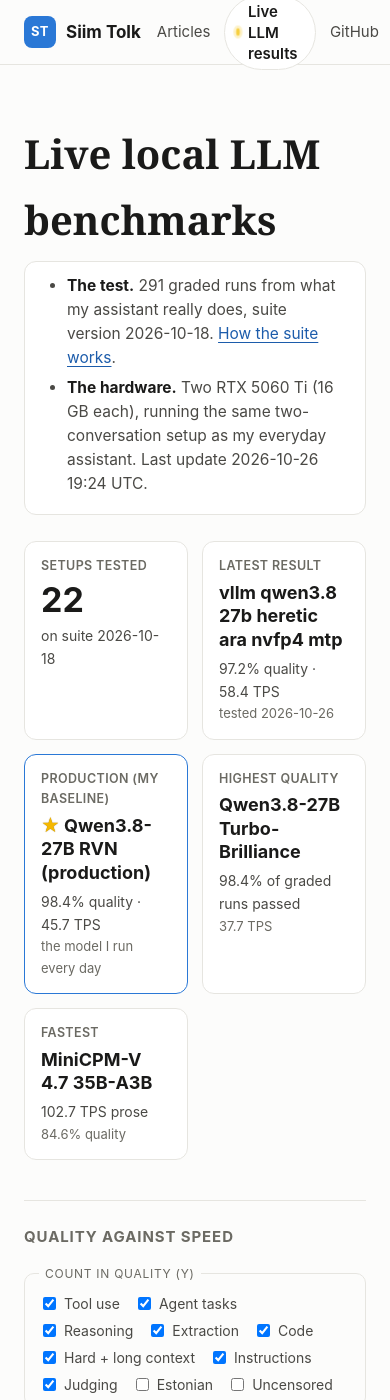
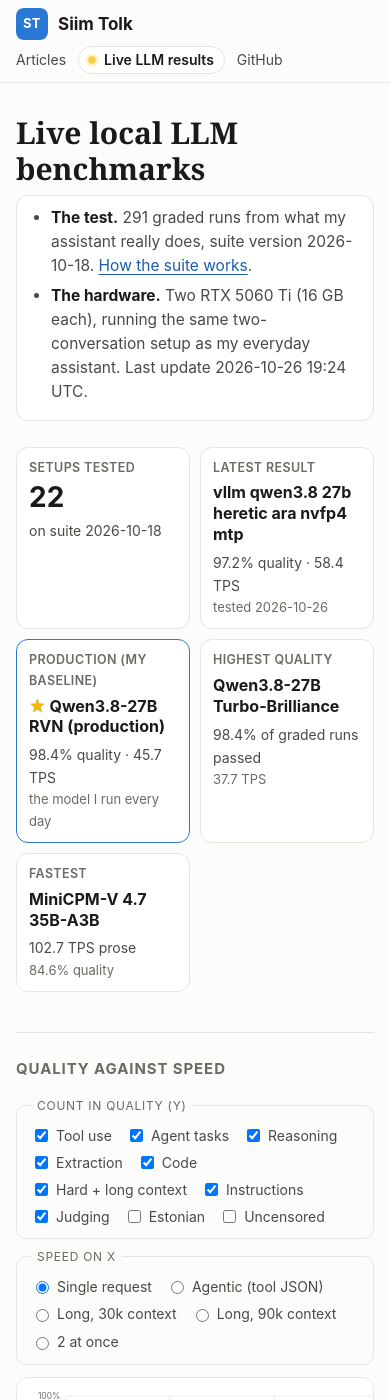
Before and after one commit to siimtolk/siimtolk.github.io, a Jekyll site: the page built from results/index.html, in a window 390 px wide and 1400 px high. Built offline with Jekyll 4.4.1, drawn with Linux system fonts in a browser that asks for light colours; some of the changed text lies outside the part shown.

Commit message:
Mobile layout: card view for results table, sort dropdown, responsive header and article tables
Co-Authored-By: Claude Sonnet 5.5 <noreply@anthropic.com>

```diff
--- a/assets/css/style.scss
+++ b/assets/css/style.scss
@@ -174,3 +174,42 @@ nav a.nav-live:hover { color: var(--ink); border-color: #f5c518; box-shadow: 0 2
 .r-controls legend { font-size: 12px; letter-spacing: .06em; text-transform: uppercase; color: var(--muted); padding: 0 6px; }
 .r-controls label { display: inline-flex; align-items: center; gap: 5px; margin: 2px 14px 2px 0; cursor: pointer; }
 .r-scroll { user-select: none; } .r-scroll a { user-select: text; }
+
+/* phones */
+.r-chart { overflow-x: auto; }
+.r-sortsel { display: none; }
+@media (max-width: 700px) {
+  .wrap { padding: 0 16px; }
+  .list-page { padding: 32px 16px 16px; }
+  .list-page h1 { font-size: 30px; line-height: 1.2; }
+  .post-body table { font-size: 13.5px; } .post-body th, .post-body td { padding: 7px 8px; } .post-body th { white-space: normal; } .post-body td:first-child, .post-body th:first-child { width: 6.5em; min-width: 6.5em; position: sticky; left: 0; background: var(--bg); box-shadow: 1px 0 0 var(--line); } .post-body td, .post-body th { min-width: 6.5em; }
+  .site-header { position: static; }
+  .header-inner { height: auto; min-height: 56px; flex-wrap: wrap; padding-top: 8px; padding-bottom: 8px; row-gap: 6px; }
+  nav { gap: 12px; flex-wrap: wrap; }
+  nav a { font-size: 14px; }
+  nav a.nav-live { padding: 3px 10px 3px 9px; }
+  .r-info { padding: 4px 14px 6px; }
+  .r-tiles { grid-template-columns: 1fr 1fr; gap: 10px; }
+  .r-tile { padding: 10px 12px; }
+  .r-count .r-v { font-size: 28px; }
+  .r-v { font-size: 16px; overflow-wrap: anywhere; }
+  .r-controls { gap: 8px; } .r-controls fieldset { width: 100%; }
+  .r-chart svg { min-width: 680px; }
+  .r-tip { white-space: normal; width: 230px; }
+  .r-sortsel { display: block; margin: 0 0 10px; font-size: 14px; color: var(--ink-2); }
+  .r-sortsel select { font: inherit; margin-left: 6px; padding: 5px 8px; max-width: 65%; }
+  /* table becomes one card per setup */
+  .r-scroll { overflow: visible; border: 0; background: none; user-select: auto; cursor: auto !important; }
+  .results table, .results tbody, .results tr, .results td, .results th { display: block; }
+  .results table { min-width: 0; }
+  .results thead { display: none; }
+  .results tbody tr { background: var(--surface); border: 1px solid var(--line); border-radius: 12px; margin: 0 0 12px; padding: 10px 14px; display: grid; grid-template-columns: 1fr 1fr; column-gap: 14px; }
+  .results tbody tr.prod { border-color: var(--accent); }
+  .results .r-scroll table th:first-child { position: static; grid-column: 1 / -1; box-shadow: none; background: none; padding: 0 0 8px; border-bottom: 1px solid var(--line); margin-bottom: 4px; }
+  .results .r-name, .results small.r-detail { width: auto; font-size: 15px; }
+  .results small.r-detail { font-size: 12px; }
+  .results tbody td { display: flex; justify-content: space-between; gap: 8px; text-align: right; padding: 5px 0; white-space: normal; font-size: 13.5px; border-bottom: 1px dashed var(--line); }
+  .results tbody td::before { content: attr(data-label); color: var(--muted); text-align: left; font-size: 12.5px; }
+  .results tbody tr.sel, .results tbody tr.sel th:first-child { background: var(--tag-bg); }
+}
+@media (max-width: 380px) { .results tbody tr { grid-template-columns: 1fr; } }
--- a/results/index.html
+++ b/results/index.html
@@ -24,6 +24,7 @@ description: Updated automatically after each benchmark run.
   <p class="meta" id="chartnote"></p>
 
   <h2 class="r-h">All results</h2>
+  <label class="r-sortsel">Sort by <select id="sortsel"></select></label>
   <div class="r-scroll"><table id="all"></table></div>
   <p class="meta">All speed numbers are TPS (tokens per second); higher is better. Under each setup name: quantization · uncensoring method · author of the weights, then how it was served (stock = not uncensored; undisclosed = the author does not say how). Click a column to sort; click a setup name to open its weights on Hugging Face; the grey line under it says how it was served. Graded = passed/runs without Estonian and uncensored; uncensored = edgy but harmless tasks answered instead of refused (counted separately, not in graded); thinking off = the same suite with reasoning disabled; follow-up = mean time to first token of the 2nd and later turns in two alternating 13k-token chats; 2 at once = total TPS with two simultaneous requests. The test-area columns (tool use, agent tasks, reasoning, extraction, code, hard tasks with long context and prompt injection, following instructions, judging) show passed/runs for each area; together they make up the graded total. A dash means that test was not run for that setup.</p>
 </section>
@@ -199,9 +200,15 @@ description: Updated automatically after each benchmark run.
     });
     var h = '<thead><tr>' + cols.map(function (c) { return '<th data-k="' + c[2] + '" class="sortable' + (c[2] === sortKey ? ' on' : '') + '">' + c[0] + (c[2] === sortKey ? (sortDir > 0 ? ' ▲' : ' ▼') : '') + '</th>'; }).join('') + '</tr></thead><tbody>';
     list.forEach(function (m) {
-      h += '<tr class="' + (m.production ? 'prod' : '') + (M.indexOf(m) === selected ? ' sel' : '') + '">' + cols.map(function (c, i) { return (i ? '<td>' : '<th scope="row">' + (m.production ? '<span class="r-star" title="Production (my baseline)">★</span> ' : '')) + c[1](m) + (i ? '</td>' : '' + '' + '</th>'); }).join('') + '</tr>';
+      h += '<tr class="' + (m.production ? 'prod' : '') + (M.indexOf(m) === selected ? ' sel' : '') + '">' + cols.map(function (c, i) { return (i ? '<td data-label="' + c[0] + '">' : '<th scope="row">' + (m.production ? '<span class="r-star" title="Production (my baseline)">★</span> ' : '')) + c[1](m) + (i ? '</td>' : '' + '' + '</th>'); }).join('') + '</tr>';
     });
     $('all').innerHTML = h + '</tbody>';
+    var ss = $('sortsel');
+    if (!ss.options.length) {
+      cols.forEach(function (c) { var o = document.createElement('option'); o.value = c[2]; o.textContent = c[0]; ss.appendChild(o); });
+      ss.addEventListener('change', function () { sortKey = ss.value; sortDir = sortKey === 'name' ? 1 : -1; render(); });
+    }
+    ss.value = sortKey;
     Array.prototype.forEach.call(document.querySelectorAll('#all th.sortable'), function (th) {
       th.addEventListener('click', function () {
         var k = th.getAttribute('data-k'); sortDir = k === sortKey ? -sortDir : (k === 'name' ? 1 : -1); sortKey = k; render();
```
